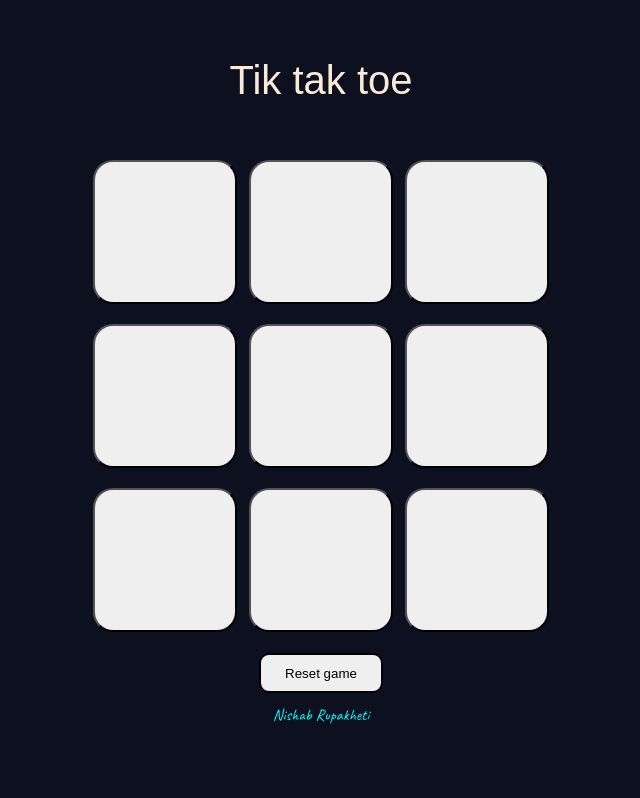
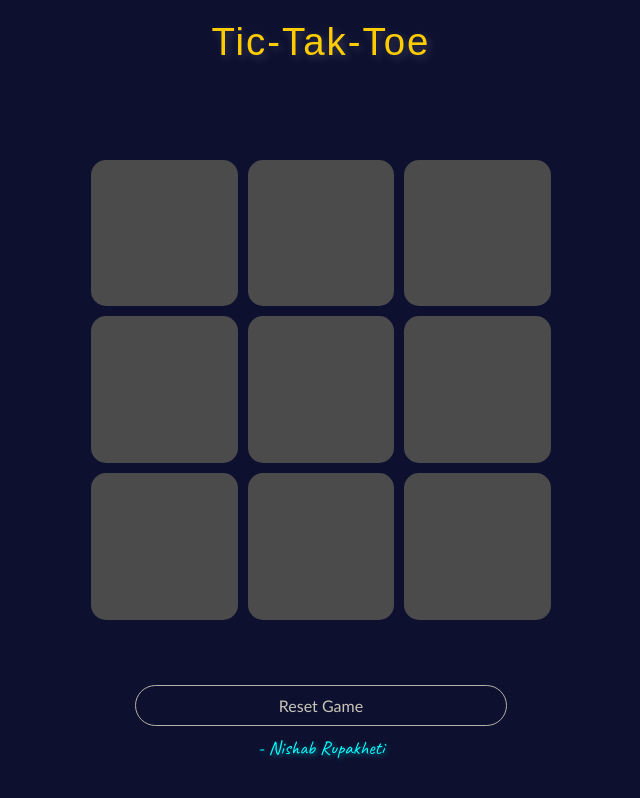
Before and after one commit to NishabRupakheti/Tic-Tac-Toe, a plain HTML site: page index.html in a window 1280 px wide. Shown: the whole page, without its empty margins (319-959 px from the left). Drawn offline with Linux system fonts and the light colour scheme; a web font is replaced by a local one.

Commit message:
Styling changed

```diff
--- a/index.html
+++ b/index.html
@@ -8,7 +8,7 @@
 </head>
 <body>
     <header class="header">
-        Tik tak toe
+        Tic-Tak-Toe
     </header>
     <div class="container">
         <div class="game">
@@ -23,9 +23,11 @@
             <button class="box"></button>
         </div>
     </div>
-    <div id="msg-Cont" >The winner is : <span id="winner"> X </span></div>
-    <button id="reset_btn">Reset game</button>
-    <div class="myfooter">Nishab Rupakheti</div>
+    <div id="msg-Cont" class="message">
+        The winner is: <span id="winner"> X </span>
+    </div>
+    <button id="reset_btn">Reset Game</button>
+    <footer class="myfooter"> - Nishab Rupakheti</footer>
     <script src="app.js"></script>
 </body>
 </html>
--- a/style.css
+++ b/style.css
@@ -1,83 +1,124 @@
 @import url('https://fonts.googleapis.com/css2?family=Afacad&display=swap');
 @import url('https://fonts.googleapis.com/css2?family=Mina&display=swap');
 @import url('https://fonts.googleapis.com/css2?family=Caveat&display=swap');
-*{
 
-    margin: 0%;
-    padding: 0%;
+* {
+    margin: 0;
+    padding: 0;
     box-sizing: border-box;
 }
 
-body{
+body {
+    font-family: 'Mina', sans-serif;
     text-align: center;
     height: 100vh;
     width: 100vw;
-    background-color: rgb(13, 16, 31);
+    background-color: #0d102f;
+    color: white;
+    display: flex;
+    flex-direction: column;
+    justify-content: space-between;
+    padding: 20px;
 }
 
 .container {
-    height: 60vh;
+    flex-grow: 1;
     display: flex;
     justify-content: center;
     align-items: center;
+    margin-top: 10px;
 }
 
-.header{
-    height: 20vh;
+.header {
+    font-family: 'Afacad', sans-serif;
+    font-size: 2.4rem;
+    color: #ffcc00;
+    letter-spacing: 2px;
+    margin-bottom: 20px;
+    text-shadow: 3px 3px 8px rgba(255, 255, 255, 0.2);
+}
+
+.game {
+    display: grid;
+    grid-template-columns: repeat(3, 1fr);
+    grid-gap: 10px;
+    width: 60vmin;
+    height: 60vmin;
+    padding: 10px;
+}
+
+.box {
+    height: 100%;
+    width: 100%;
+    font-size: 1.5rem;
+    background-color: #4b4b4b;
+    border: none;
+    border-radius: 15px;
+    cursor: pointer;
     display: flex;
     align-items: center;
     justify-content: center;
-    font-size: 2.5rem;
-    color: antiquewhite;
-    font-family: 'Afacad', sans-serif;
+    transition: all 0.3s ease-in-out;
 }
 
-
-
-.game{
-    height: 60vmin;
-    width: 60vmin;
-    display: flex;
-    flex-wrap: wrap;
-    justify-content: center;
-    gap: 1.5vmin;
+.box:disabled {
+    background-color: #ffffff;
+    color: #000000;
 }
 
-.box {
-    height: 18vmin;
-    width: 18vmin;
-    border-radius: 20px;
-    font-size: 1.6rem;
+.box:hover:not(:disabled) {
+    background-color: #3f3f3f;
+    transform: scale(1.1);
 }
 
-.box:disabled{
-    background-color: white;
-    color: black;
+#reset_btn {
+    border: 1px solid #b6b3aa;
+    background-color: transparent;
+    color: #c8c5b9;
+    margin-top: 20px;
+    padding: 10px;
+    font-size: 1rem;
+    border-radius: 25px;
+    transition: all 0.3s ease-in-out;
+    width: 30%;
+    margin: auto;
+    font-family:'Trebuchet MS', 'Lucida Sans Unicode', 'Lucida Grande', 'Lucida Sans', Arial, sans-serif;
 }
 
-#reset_btn{
-    border: 2px solid;
-    margin-top: 1em;
-    border-radius: 10px;
-    height: 2.5rem;
-    width: 7.8rem;
-    transition: all ease 1s;
+#reset_btn:hover {
+    background-color: #ffcc00;
+    color: #0d102f;
+    transform: scale(1.1);
 }
 
-#reset_btn:hover{
-    border-radius: 18px;
-    background-color: indigo;
-    color: white;
+#msg-Cont {
+    font-family: 'Mina', sans-serif;
+    font-size: 1.5rem;
+    color: #aad8ff;
+    margin-top: 20px;
+    display: none;
 }
 
-#msg-Cont{
-    font-family: 'Mina', sans-serif;
-    display: none;
-    color: azure;
+#msg-Cont.show {
+    display: block;
+    animation: fadeIn 1s ease-in-out;
 }
 
-.myfooter{
+.myfooter {
     font-family: 'Caveat', cursive;
-    margin-top: 12px;
-    color: aqua;
+    font-size: 1.2rem;
+    color: #00ffff;
+    margin-top: 10px;
+    margin-bottom: 20px;
+    text-shadow: 2px 2px 5px rgba(0, 255, 255, 0.4);
 }
+
+@keyframes fadeIn {
+    0% {
+        opacity: 0;
+    }
+
+    100% {
+        opacity: 1;
+    }
+}
```
Also changed, not shown: rough.html (deleted).
